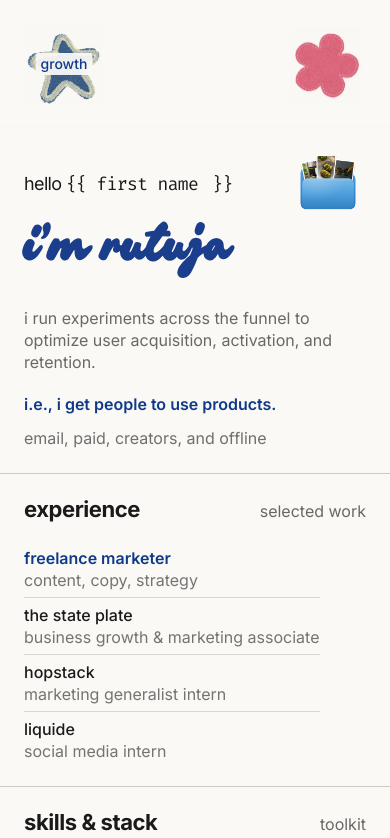
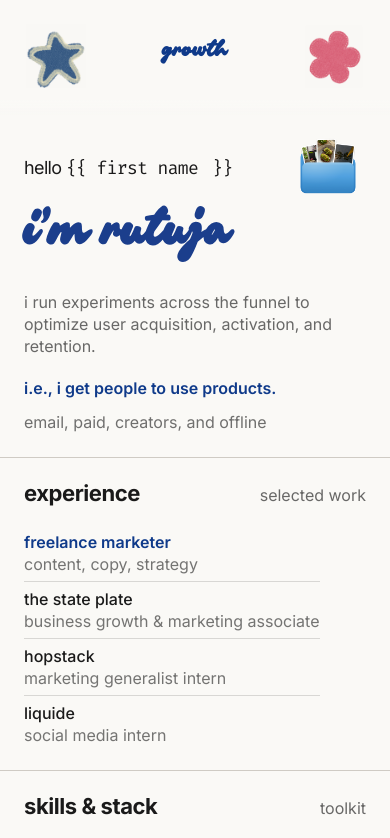
Before and after one commit to rutzonline/portfolio-site, a React (Vite) app: page / in a window 390 px wide. Shown: the top 838 px of the page. Built offline with nearby package versions, Linux system fonts and the light colour scheme.

Commit message:
Center the mobile Chillink mode label and fix single-tap scroll

```diff
--- a/src/App.tsx
+++ b/src/App.tsx
@@ -1455,13 +1455,42 @@ export default function App() {
     return () => anim.cancel()
   }, [page])
 
-  const scrollHomeToTop = () => window.scrollTo({
-    top: 0,
-    behavior: window.matchMedia("(prefers-reduced-motion: reduce)").matches ? "instant" : "smooth",
-  })
+  const homeScrollCleanup = useRef<(() => void) | null>(null)
+  useEffect(() => () => homeScrollCleanup.current?.(), [page])
+  const scrollHomeToTop = () => {
+    homeScrollCleanup.current?.()
+    const start = window.scrollY
+    if (!start || window.matchMedia("(prefers-reduced-motion: reduce)").matches) {
+      window.scrollTo({ top: 0, behavior: "instant" })
+      return
+    }
+    let frame = 0
+    let started: number | null = null
+    const finish = () => {
+      cancelAnimationFrame(frame)
+      window.removeEventListener("pointerdown", finish)
+      window.removeEventListener("touchstart", finish)
+      window.removeEventListener("wheel", finish)
+      homeScrollCleanup.current = null
+    }
+    const tick = (time: number) => {
+      started ??= time
+      const progress = Math.min(1, (time - started) / 450)
+      window.scrollTo({ top: start * Math.pow(1 - progress, 3), behavior: "instant" })
+      if (progress < 1) frame = requestAnimationFrame(tick)
+      else finish()
+    }
+    homeScrollCleanup.current = finish
+    window.addEventListener("pointerdown", finish, { passive: true })
+    window.addEventListener("touchstart", finish, { passive: true })
+    window.addEventListener("wheel", finish, { passive: true })
+    frame = requestAnimationFrame(tick)
+  }
   const focusControls = (
     <div className="focus-controls px-6 pt-6 lg:absolute lg:left-5 lg:top-5 lg:p-0">
-      {isMobile && !page && <button type="button" className="mobile-scroll-top" onClick={scrollHomeToTop} aria-label="Back to top" />}
+      {isMobile && !page && <button type="button" className="mobile-scroll-top" onClick={scrollHomeToTop} aria-label="Back to top">
+        <span className="mode-bar-label" style={{ color: mode === "growth" ? SAPPHIRE : "#7d2e4b" }} aria-hidden="true">{mode}</span>
+      </button>}
       <div
         className="toggle-group relative grid grid-cols-2 rounded-[6px] border border-[#E5E1DA] p-1"
         role="group"
@@ -1489,8 +1518,7 @@ export default function App() {
             }`}
           >
             {isMobile ? <>
-              <img src={`/${option}.png`} alt="" width="80" height="80" className="h-full w-full object-contain" />
-              {mode === option && <span className="mode-image-label" style={{ color: option === "growth" ? SAPPHIRE : "#7d2e4b" }}>{option}</span>}
+              <img src={`/${option}.png`} alt="" width="64" height="64" className="h-full w-full object-contain" />
             </> : option}
           </button>
         ))}
--- a/src/index.css
+++ b/src/index.css
@@ -1,5 +1,13 @@
 @import url("https://fonts.googleapis.com/css2?family=Fira+Code:wght@400&family=Inter:ital,wght@0,400;0,500;0,600;0,700;1,400&display=swap");
 @import "tailwindcss";
+
+@font-face {
+  font-family: "Chillink";
+  src: url("/fonts/chillink.ttf") format("truetype");
+  font-weight: 400;
+  font-style: normal;
+  font-display: swap;
+}
 
 :root {
   font-family: "Inter", sans-serif;
@@ -785,17 +793,14 @@ main, main * { scrollbar-width: thin; scrollbar-color: var(--scroll-thumb) trans
 }
 
 @media (max-width: 1023px) {
-  .mobile-scroll-top { position: absolute; inset: 0; width: 100%; height: 100%; cursor: pointer; outline-offset: -3px; }
+  .mobile-scroll-top { position: absolute; inset: 0; display: flex; align-items: center; justify-content: center; width: 100%; height: 100%; padding-top: 12px; cursor: pointer; outline-offset: -3px; }
   .focus-controls .toggle-group { pointer-events: none; }
   .focus-controls .mode-button,
   .focus-controls .mode-button.active {
-    width: 80px; height: 80px; min-height: 80px; padding: 0;
+    width: 64px; height: 64px; min-height: 64px; padding: 0;
     border: 0; border-radius: 0; background: transparent; pointer-events: auto;
   }
   .focus-controls .mode-button img { mix-blend-mode: multiply; }
-  .mode-image-label {
-    position: absolute; top: 50%; left: 50%; transform: translate(-50%, -50%);
-    padding: 1px 5px; border-radius: 3px; background: rgb(250 249 246 / .94);
-    font-size: 14px; font-weight: 500; line-height: 20px;
-  }
+  .mode-bar-label { font-family: "Chillink", cursive; font-size: 24px; font-weight: 400; line-height: 1.2; }
+
 }
```
